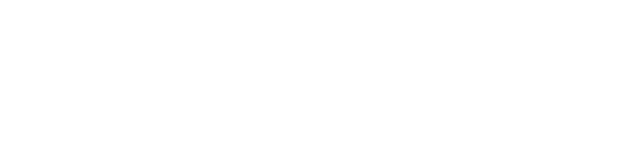
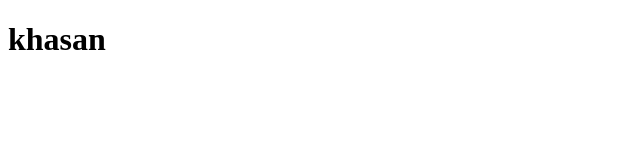
Before and after one commit to KhasanTursunov/testgit, a plain HTML site: page index.html in a window 1280 px wide. Shown: the whole page, without its empty margins (0-640 px from the left). Drawn offline with Linux system fonts and the light colour scheme.

Commit message:
khasan h1

```diff
--- a/index.html
+++ b/index.html
@@ -6,6 +6,6 @@
     <title>Document</title>
 </head>
 <body>
-
+    <h1>khasan</h1>
 </body>
 </html>
```
